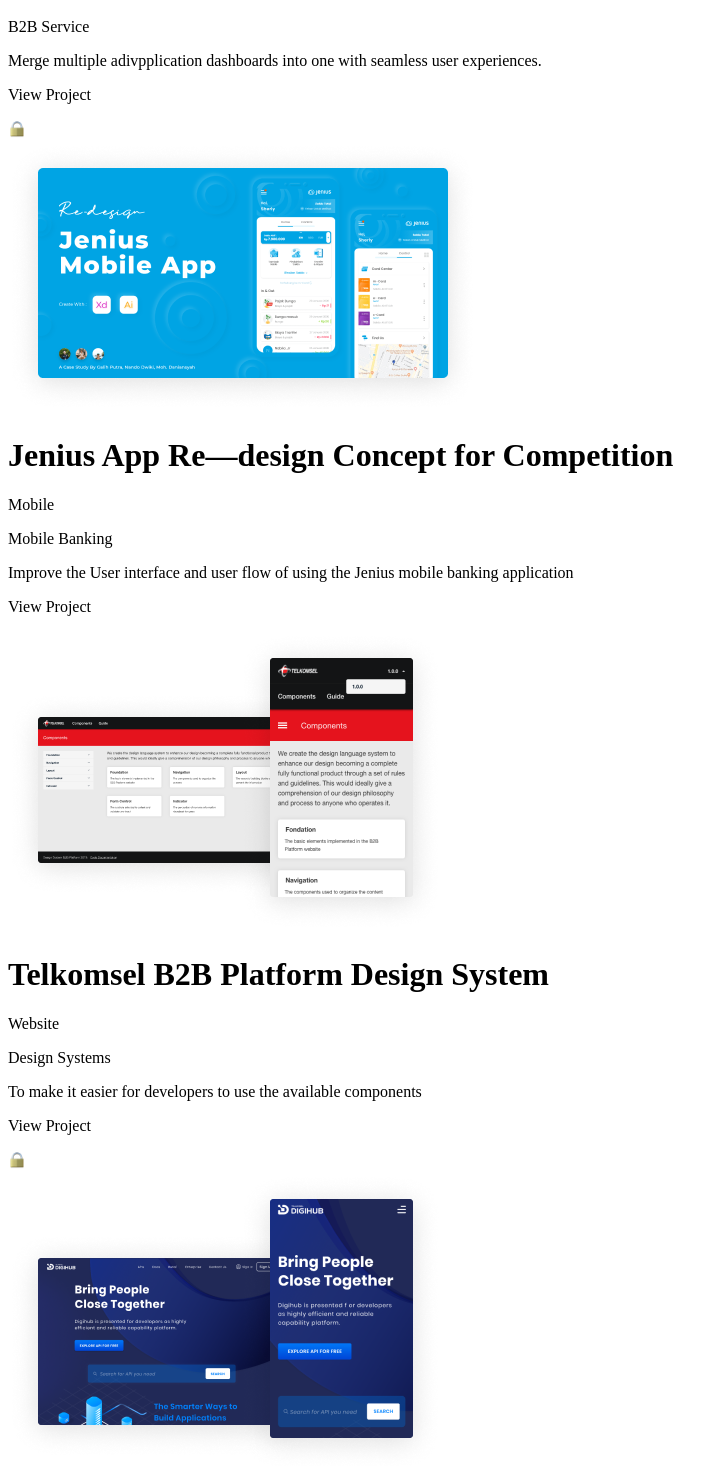
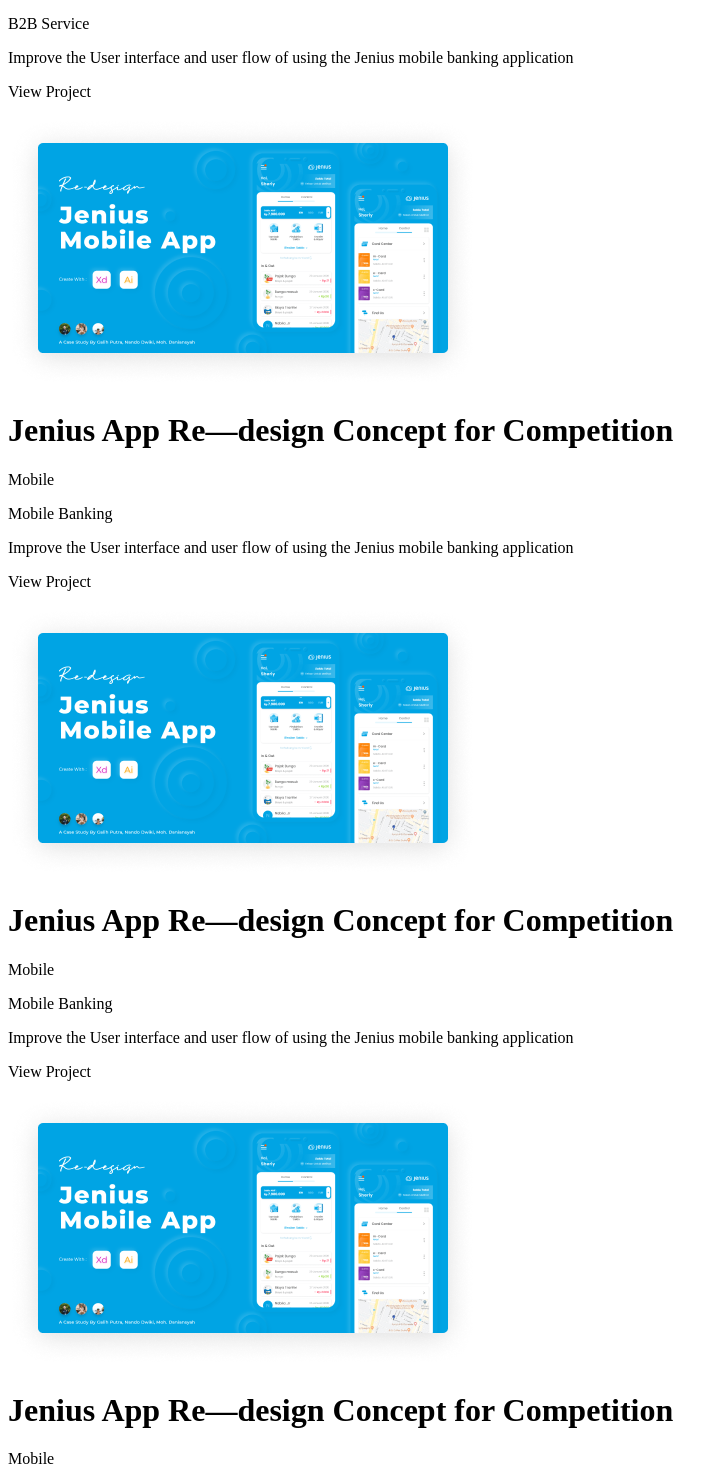
Before and after one commit to LukmanNH/porto-galih, a Next.js app: page /NotableWorks in a window 1280 px wide. Shown: the part 949-2415 px from the top of the page, without its empty margins (0-728 px from the left). Built offline with nearby package versions, Linux system fonts and the light colour scheme.

Commit message:
card Notable Works

```diff
--- a/pages/NotableWorks.jsx
+++ b/pages/NotableWorks.jsx
@@ -9,6 +9,162 @@ const NotableWorks = () => {
   };
   const [valueDropDownCategories, setValueDropDownCategories] =
     useState("All Categories");
+
+  const createPattern = (length) => {
+    const pattern = [];
+    let x = true;
+    for (let y = 1; y <= length; y++) {
+      if (x) pattern.push(y);
+      if (y % 2 == 0) x = !x;
+    }
+    return pattern;
+  };
+
+  const project = {
+    data: {
+      postsConnection: {
+        edges: [
+          {
+            node: {
+              createdAt: "2021-12-02T16:12:09.443809+00:00",
+              slug: "the-element-of-surprise-on-ux-design",
+              title: "Revamp the Telkomsel B2B Platform Client Dashboard",
+              excerpt:
+                "Merge multiple adivpplication dashboards into one with seamless user experiences.",
+              featureImage: {
+                url: "https://media.graphcms.com/waETOQNiShedAwMtcJAs",
+              },
+              categories: [
+                {
+                  name: "Website",
+                  slug: "webdev",
+                },
+                {
+                  name: "B2B Service",
+                  slug: "webdev",
+                },
+              ],
+            },
+          },
+          {
+            node: {
+              createdAt: "2021-12-02T16:12:09.443809+00:00",
+              slug: "the-element-of-surprise-on-ux-design",
+              title: "Jenius App Re—design Concept for Competition",
+              excerpt:
+                "Improve the User interface and user flow of using the Jenius mobile banking application",
+              featureImage: {
+                url: "https://media.graphcms.com/waETOQNiShedAwMtcJAs",
+              },
+              categories: [
+                {
+                  name: "Mobile",
+                  slug: "webdev",
+                },
+                {
+                  name: "Mobile Banking",
+                  slug: "webdev",
+                },
+              ],
+            },
+          },
+          {
+            node: {
+              createdAt: "2021-12-02T16:12:09.443809+00:00",
+              slug: "the-element-of-surprise-on-ux-design",
+              title: "Jenius App Re—design Concept for Competition",
+              excerpt:
+                "Improve the User interface and user flow of using the Jenius mobile banking application",
+              featureImage: {
+                url: "https://media.graphcms.com/waETOQNiShedAwMtcJAs",
+              },
+              categories: [
+                {
+                  name: "Mobile",
+                  slug: "webdev",
+                },
+                {
+                  name: "Mobile Banking",
+                  slug: "webdev",
+                },
+              ],
+            },
+          },
+          {
+            node: {
+              createdAt: "2021-12-02T16:12:09.443809+00:00",
+              slug: "the-element-of-surprise-on-ux-design",
+              title: "Jenius App Re—design Concept for Competition",
+              excerpt:
+                "Improve the User interface and user flow of using the Jenius mobile banking application",
+              featureImage: {
+                url: "https://media.graphcms.com/waETOQNiShedAwMtcJAs",
+              },
+              categories: [
+                {
+                  name: "Mobile",
+                  slug: "webdev",
+                },
+                {
+                  name: "Mobile Banking",
+                  slug: "webdev",
+                },
+              ],
+            },
+          },
+          {
+            node: {
+              createdAt: "2021-12-02T16:12:09.443809+00:00",
+              slug: "the-element-of-surprise-on-ux-design",
+              title: "Jenius App Re—design Concept for Competition",
+              excerpt:
+                "Improve the User interface and user flow of using the Jenius mobile banking application",
+              featureImage: {
+                url: "https://media.graphcms.com/waETOQNiShedAwMtcJAs",
+              },
+              categories: [
+                {
+                  name: "Mobile",
+                  slug: "webdev",
+                },
+                {
+                  name: "Mobile Banking",
+                  slug: "webdev",
+                },
+              ],
+            },
+          },
+          {
+            node: {
+              createdAt: "2021-12-02T16:12:09.443809+00:00",
+              slug: "the-element-of-surprise-on-ux-design",
+              title: "Jenius App Re—design Concept for Competition",
+              excerpt:
+                "Improve the User interface and user flow of using the Jenius mobile banking application",
+              featureImage: {
+                url: "https://media.graphcms.com/waETOQNiShedAwMtcJAs",
+              },
+              categories: [
+                {
+                  name: "Mobile",
+                  slug: "webdev",
+                },
+                {
+                  name: "Mobile Banking",
+                  slug: "webdev",
+                },
+              ],
+            },
+          },
+        ],
+      },
+    },
+  };
+  const pattern = useState(
+    createPattern(project.data.postsConnection.edges.length)
+  )[0];
+  const dataProject = project.data.postsConnection.edges;
+
   return (
     <>
       <div className="bg-hero bg-no-repeat bg-cover bg-center h-60 sm:h-72 md:h-84 lg:h-96">
@@ -88,46 +244,42 @@ const NotableWorks = () => {
           )}
         </div>
       </div>
-      <div className="w-11/12 md:w-10/12 lg:w-9/12 xl:w-8/12 mx-auto mb-28">
-        {/* <-- START Telkomsel B2B Platform SECTION --> */}
-        <div className="bg-card h-[19.375rem] rounded-md px-12 py-[2.375rem] flex hover:shadow-custom-card transition duration-0 hover:duration-500 mb-[38px]">
-          <div className="lg:w-6/12 order-last">
-            <img src="../b2b-img.png" className="blur-[1px]" alt="" />
+      <div className="w-11/12 md:w-10/12 lg:w-9/12 xl:w-8/12 mx-auto mb-28 container">
+        {/* <-- START Jenius App Re—design SECTION --> */}
+        <div className="grid grid-cols-2 gap-[38px]">
+          {dataProject.map((value, index) => (
+            <div
+              className={`grid ${pattern.includes(index + 1) && "col-span-2"}`}
+              key={index}
+            >
+              <div
+                className={`rounded-md py-[2.375rem] hover:shadow-custom-card ${
+                  pattern.includes(index + 1)
+                    ? " flex bg-card px-12 "
+                    : " bg-halfcard container px-11 h-[599px] "
+                }`}
+              >
+                <div
+                  className={`${
+                    pattern.includes(index + 1)
+                      ? " lg:w-6/12 order-last "
+                      : " w-full mb-10 "
+                  }`}
+                >
+                  <img src="../jenius-img.png" className="" alt="" />
                 </div>
-          <div className="lg:w-6/12">
+                <div
+                  className={`${
+                    pattern.includes(index + 1) ? " lg:w-6/12 " : " w-full "
+                  }`}
+                >
                   <h1 className="text-[1.75rem] font-bold">
-              Revamp the Telkomsel B2B Platform Client Dashboard
+                    {value.node.title}
                   </h1>
                   <div className="flex text-sm font-light text-[#808080] my-2">
-              <p>Website</p>
+                    <p>{value.node.categories[0].name}</p>
                     <span className="h-[5px] w-[5px] bg-[#808080] rounded-full inline-block mx-3 self-center"></span>
-              <p>B2B Service</p>
-            </div>
-            <p className="text-sm font-normal text-[#282828] mb-[1.438rem]">
-              Merge multiple adivpplication dashboards into one with seamless
-              user experiences.
-            </p>
-            <div className="cursor-pointer flex justify-center bg-white hover:bg-[#282828] hover:text-white shadow-custom-button py-[0.625rem] w-[9.125rem] rounded-[5px] font-medium text-sm text-[#01549F]">
-              <p className="mr-[10px]">View Project</p>
-              <img width={18} height={18} src="../lock-icon.png" alt="" />
-            </div>
-          </div>
-        </div>
-        {/* <-- END Telkomsel B2B Platform SECTION --> */}
-
-        {/* <-- START Jenius App Re—design SECTION --> */}
-        <div className="bg-card h-[19.375rem] rounded-md px-12 py-[2.375rem] flex hover:shadow-custom-card mb-[38px]">
-          <div className="lg:w-6/12 order-last">
-            <img src="../jenius-img.png" className="" alt="" />
-          </div>
-          <div className="lg:w-6/12">
-            <h1 className="text-[1.75rem] font-bold">
-              Jenius App Re—design Concept for Competition
-            </h1>
-            <div className="flex text-sm font-light text-[#808080] my-2">
-              <p>Mobile</p>
-              <span className="h-[5px] w-[5px] bg-[#808080] rounded-full inline-block mx-3 self-center"></span>
-              <p>Mobile Banking</p>
+                    <p>{value.node.categories[1].name}</p>
                   </div>
                   <p className="text-sm font-normal text-[#282828] mb-[1.438rem]">
                     Improve the User interface and user flow of using the Jenius
@@ -139,112 +291,9 @@ const NotableWorks = () => {
                   </div>
                 </div>
               </div>
-        {/* <-- END Jenius App Re—design SECTION --> */}
-
-        <div className="grid gap-[38px] grid-cols-2 h-[599px] mb-[38px]">
-          {/* <-- START B2B Platform Design System SECTION --> */}
-          <div className="container rounded-md bg-[#EEF2F5] px-11 py-[2.375rem] hover:shadow-custom-card mb-[38px]">
-            <div className="w-full mb-10">
-              <img src="../desys-img.png" className="blur-[1px]" alt="" />
             </div>
-            <div className="w-full">
-              <h1 className="text-[1.75rem] font-bold">
-                Telkomsel B2B Platform Design System
-              </h1>
-              <div className="flex text-sm font-light text-[#808080] my-2">
-                <p>Website</p>
-                <span className="h-[5px] w-[5px] bg-[#808080] rounded-full inline-block mx-3 self-center"></span>
-                <p>Design Systems</p>
+          ))}
         </div>
-              <p className="text-sm font-normal text-[#282828] mb-[1.438rem]">
-                To make it easier for developers to use the available components
-              </p>
-              <div className="cursor-pointer flex justify-center bg-white hover:bg-[#282828] hover:text-white shadow-custom-button py-[0.625rem] w-[9.125rem] rounded-[5px] font-medium text-sm text-[#01549F]">
-                <p className="mr-[10px]">View Project</p>
-                <img width={18} height={18} src="../lock-icon.png" alt="" />
-              </div>
-            </div>
-          </div>
-          {/* <-- END B2B Platform Design System SECTION --> */}
-
-          {/* <-- START DigiHub API Marketplace SECTION --> */}
-          <div className="container rounded-md bg-[#EEF2F5] px-11 py-[2.375rem] hover:shadow-custom-card mb-[38px]">
-            <div className="w-full mb-10">
-              <img src="../digihub-img.png" className="blur-[1px]" alt="" />
-            </div>
-            <div className="w-full">
-              <h1 className="text-[1.75rem] font-bold">
-                Telkomsel DigiHub API Marketplace Revamp
-              </h1>
-              <div className="flex text-sm font-light text-[#808080] my-2">
-                <p>Website</p>
-                <span className="h-[5px] w-[5px] bg-[#808080] rounded-full inline-block mx-3 self-center"></span>
-                <p>Marketplace</p>
-              </div>
-              <p className="text-sm font-normal text-[#282828] mb-[1.438rem]">
-                Build and develop an e-commerce platform that sells Telkomsel's
-                Application Programming Interface (API)
-              </p>
-              <div className="cursor-pointer flex justify-center bg-white hover:bg-[#282828] hover:text-white shadow-custom-button py-[0.625rem] w-[9.125rem] rounded-[5px] font-medium text-sm text-[#01549F]">
-                <p className="mr-[10px]">View Project</p>
-                <img width={18} height={18} src="../lock-icon.png" alt="" />
-              </div>
-            </div>
-          </div>
-          {/* <-- END DigiHub API Marketplace SECTION --> */}
-        </div>
-
-        {/* <-- START Barbershop Booking SECTION --> */}
-        <div className="bg-card h-[19.375rem] rounded-md px-12 py-[2.375rem] flex hover:shadow-custom-card mb-[38px]">
-          <div className="lg:w-6/12 order-last">
-            <img src="../barber-img.png" className="" alt="" />
-          </div>
-          <div className="lg:w-6/12">
-            <h1 className="text-[1.75rem] font-bold">
-              UX Case Study — Barbershop Booking
-            </h1>
-            <div className="flex text-sm font-light text-[#808080] my-2">
-              <p>Mobile</p>
-              <span className="h-[5px] w-[5px] bg-[#808080] rounded-full inline-block mx-3 self-center"></span>
-              <p>Service App</p>
-            </div>
-            <p className="text-sm font-normal text-[#282828] mb-[1.438rem]">
-              Create an app that can be used to find, order, and pay for
-              barbershop services
-            </p>
-            <div className="cursor-pointer flex justify-center bg-white hover:bg-[#282828] hover:text-white shadow-custom-button py-[0.625rem] w-[9.125rem] rounded-[5px] font-medium text-sm text-[#01549F]">
-              <p className="mr-[10px]">View Project</p>
-              {/* <img width={18} height={18} src="../lock-icon.png" alt="" /> */}
-            </div>
-          </div>
-        </div>
-        {/* <-- END Barbershop Booking SECTION --> */}
-
-        {/* <-- START Barbershop Booking SECTION --> */}
-        <div className="bg-card h-[19.375rem] rounded-md px-12 py-[2.375rem] flex hover:shadow-custom-card mb-[38px]">
-          <div className="lg:w-6/12 order-last">
-            <img src="../barber-img.png" className="" alt="" />
-          </div>
-          <div className="lg:w-6/12">
-            <h1 className="text-[1.75rem] font-bold">
-              My Visual Design Gallery Exploration
-            </h1>
-            <div className="flex text-sm font-light text-[#808080] my-2">
-              <p>Website</p>
-              <span className="h-[5px] w-[5px] bg-[#808080] rounded-full inline-block mx-3 self-center"></span>
-              <p>Mobile</p>
-            </div>
-            <p className="text-sm font-normal text-[#282828] mb-[1.438rem]">
-              A collection of visual design explorations that I do, usually
-              uploaded on dribbble.com
-            </p>
-            <div className="cursor-pointer flex justify-center bg-white hover:bg-[#282828] hover:text-white shadow-custom-button py-[0.625rem] w-[9.125rem] rounded-[5px] font-medium text-sm text-[#01549F]">
-              <p className="mr-[10px]">View Project</p>
-              {/* <img width={18} height={18} src="../lock-icon.png" alt="" /> */}
-            </div>
-          </div>
-        </div>
-        {/* <-- END Barbershop Booking SECTION --> */}
       </div>
     </>
   );
--- a/pages/project/[slug].jsx
+++ b/pages/project/[slug].jsx
@@ -1,3 +1,4 @@
+import { data } from "autoprefixer";
 import React from "react";
 import NavBar from "../../components/NavBar";
 import PostDetail from "../PostDetail";
--- a/tailwind.config.js
+++ b/tailwind.config.js
@@ -22,6 +22,9 @@ module.exports = {
         ".bg-card": {
           "background-image": "url(/bg-card.png)",
         },
+        ".bg-halfcard": {
+          "background-image": "url(/bg-halfcard.png)",
+        },
         ".icon-down": {
           background: "url(/icon-down.png) 90% / 10% no-repeat ",
         },
```
Also changed, not shown: public/bg-halfcard.png (added). Lines whose indentation alone changed are shown as unchanged.
